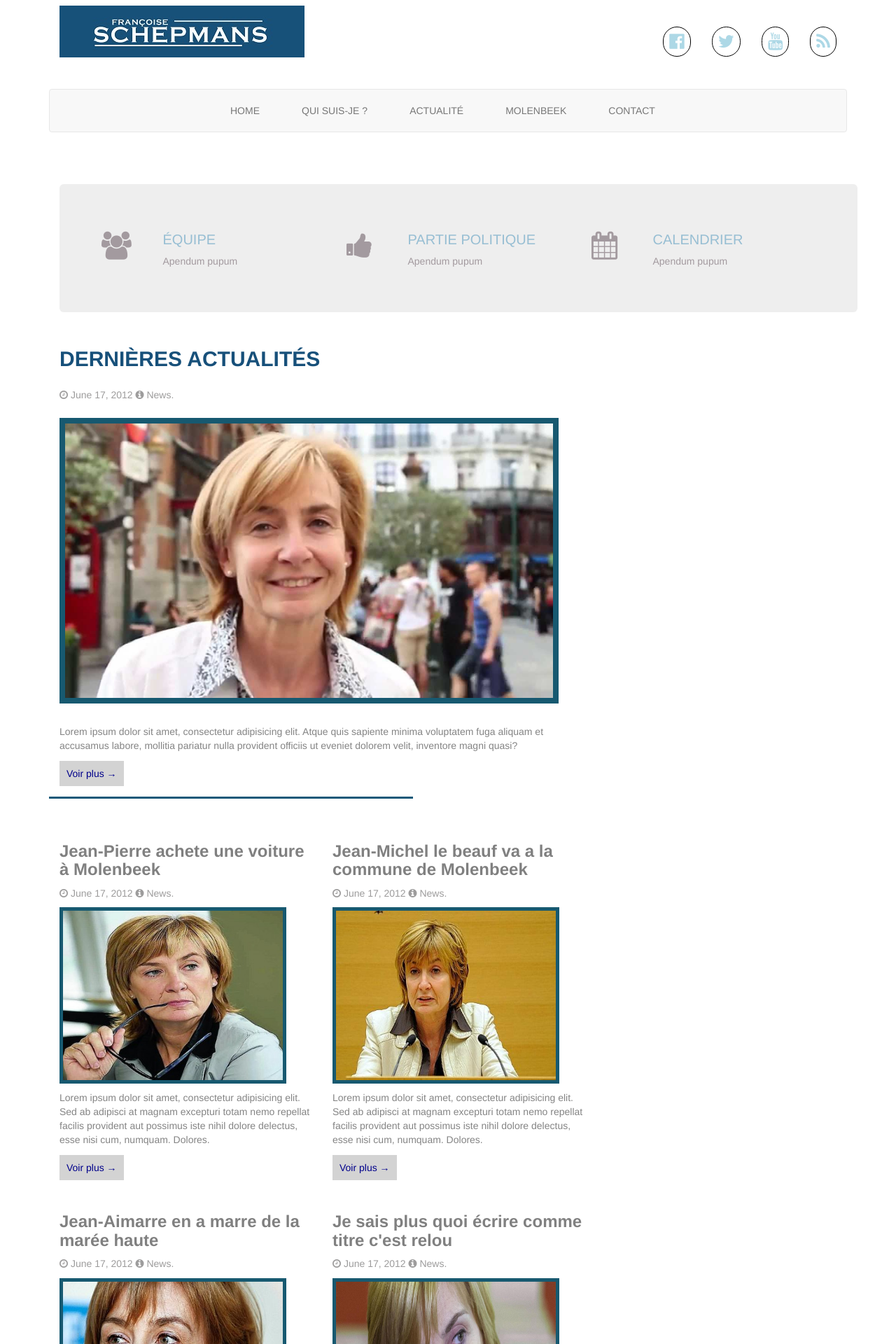
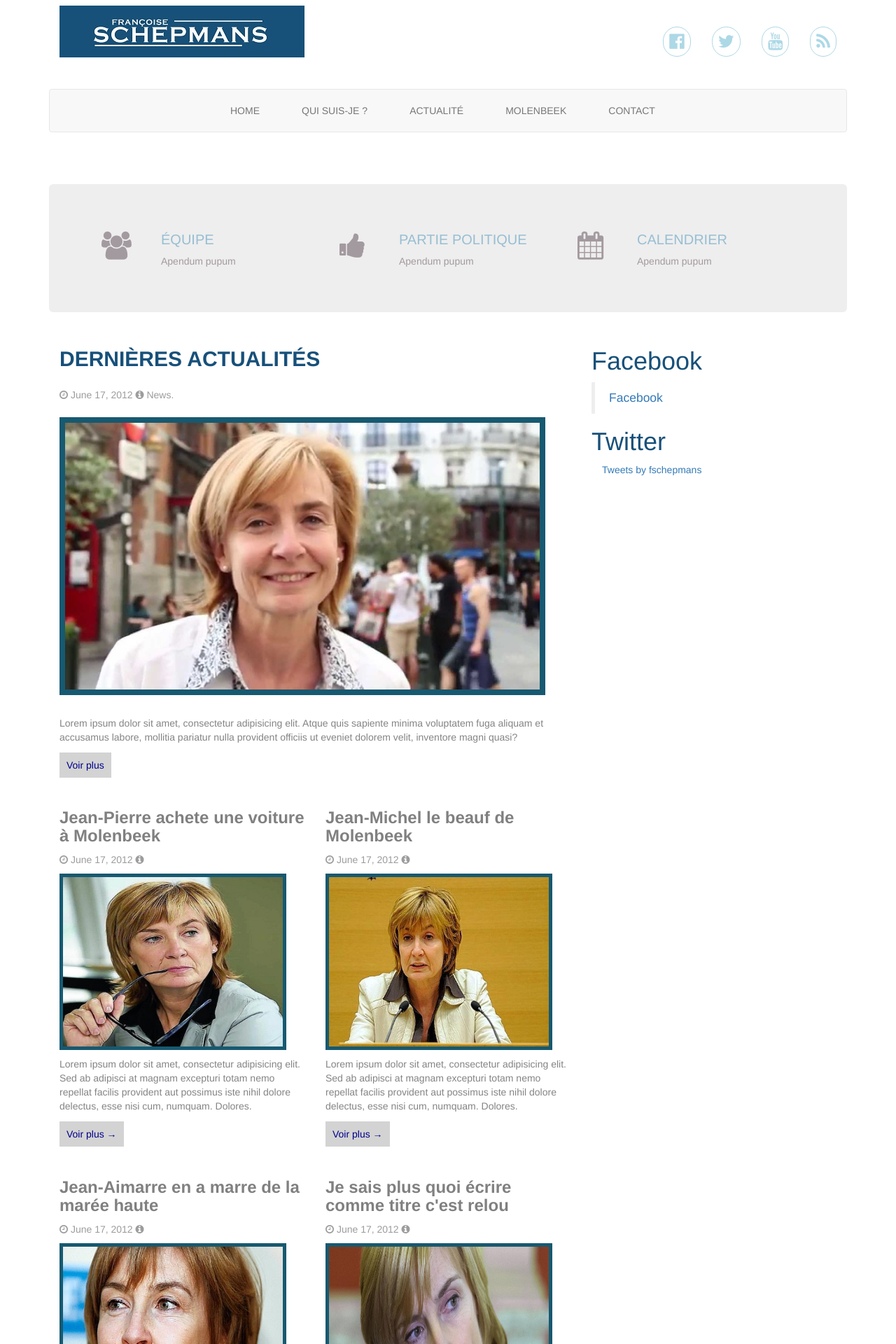
Before and after one commit to dyablinus/schepmans_clean, a CodeIgniter app: page /schepmans/ in a window 1280 px wide. Shown: the top 1920 px of the page at 70% size. Run offline with CodeIgniter, Linux system fonts and the light colour scheme; some libraries are stand-ins or nearby versions; grey boxes are pictures that could not be loaded.

Commit message:
fin correction nav/footer intégration homepage

```diff
--- a/application/views/schepmans/index.php
+++ b/application/views/schepmans/index.php
@@ -1,4 +1,25 @@
-<div class="container">
+<script type="text/javascript">
+	var _gaq = _gaq || [];
+	_gaq.push(['_setAccount', 'UA-7174574-22']);
+	_gaq.push(['_trackPageview']);
+
+	(function () {
+		var ga = document.createElement('script'); ga.type = 'text/javascript'; ga.async = true;
+		ga.src = ('https:' == document.location.protocol ? 'https://ssl' : 'http://www') + '.google-analytics.com/ga.js';
+		var s = document.getElementsByTagName('script')[0]; s.parentNode.insertBefore(ga, s);
+	})();
+
+</script>
+<script>
+	(function (d, s, id) {
+		var js, fjs = d.getElementsByTagName(s)[0];
+		if (d.getElementById(id)) return;
+		js = d.createElement(s); js.id = id;
+		js.src = "//connect.facebook.net/en_US/sdk.js#xfbml=1&version=v2.9";
+		fjs.parentNode.insertBefore(js, fjs);
+	}(document, 'script', 'facebook-jssdk'));
+
+</script>
 <div class="box_carousel">
 
     <div class="row">
@@ -12,9 +33,9 @@
                             <div class="caption-title">
                                 <h2>Schepmans</h2>
                             </div><br />
-                                <p><br /> Lorem ipsum dolor sit amet, consectetur adipisicing elit. Adipisci nisi enim nihil
-                                    cupiditate sed ea, placeat consequatur accusamus fugiat. Dicta at possimus doloribus,
-                                    laboriosam reprehenderit? Quas dolores provident ad molestiae! <br />
+                            <p><br /> Lorem ipsum dolor sit amet, consectetur adipisicing elit. Adipisci nisi enim nihil cupiditate
+                                sed ea, placeat consequatur accusamus fugiat. Dicta at possimus doloribus, laboriosam reprehenderit?
+                                Quas dolores provident ad molestiae! <br />
                             </p>
                         </div>
                         <!--/ .caption-entry-->
@@ -49,8 +70,8 @@
                             <div class="caption-title">
                                 <h2>Schepmans</h2>
                             </div><br />
-                                <p><br /> Donec lobortis risus a elit. Etiam tempor. Ut ullamcorper, ligula eu tempor congue,
-                                    eros est euismod turpis, id tincidunt sapien risus a quam. <br />
+                            <p><br /> Donec lobortis risus a elit. Etiam tempor. Ut ullamcorper, ligula eu tempor congue, eros
+                                est euismod turpis, id tincidunt sapien risus a quam. <br />
                             </p>
                         </div>
                         <!--/ .caption-entry-->
@@ -85,8 +106,8 @@
                             <div class="caption-title">
                                 <h2>Schepmans</h2>
                             </div><br />
-                                <p><br /> Ut enim ad minim veniam, quis nostrud exercitation ullamco laboris nisi ut aliquip
-                                    ex ea commodo consequat. Duis aute irure dolor in.<br />
+                            <p><br /> Ut enim ad minim veniam, quis nostrud exercitation ullamco laboris nisi ut aliquip ex
+                                ea commodo consequat. Duis aute irure dolor in.<br />
                             </p>
                         </div>
                         <!--/ .caption-entry-->
@@ -102,13 +123,8 @@
     </div>
 </div>
 <!--/ #slider-->
-
-
-
-
 <div class="jumbotron">
-
-
+    <div class="container">
         <div class="row fafa">
             <div class="col-xs-1"><i class="syl fa fa-users" aria-hidden="true"></i>
             </div>
@@ -130,80 +146,64 @@
             </div>
         </div>
     </div>
+</div>
 
-
-    <!-- actuality page start/ main page -->
+<div class="col-md-8" id="marginpourfooter">
 <div class="row">
-
-
-        <div class="col-xs-8 col-sm-8 col-md-8 col-lg-8">
-
-
-            <div class="row">
-
     <div class="col-md-12 textdeco">
         <h2 class="padactu">DERNIÈRES ACTUALITÉS
         </h2>
-                    <p class="timer"><i class="syl fa fa-clock-o" aria-hidden="true"></i> June 17, 2012 <i class="syl fa fa-info-circle" aria-hidden="true"></i>                        News.
+        <p class="timer"><i class="syl fa fa-clock-o" aria-hidden="true"></i> June 17, 2012 <i class="syl fa fa-info-circle" aria-hidden="true"></i>            News.
         </p>
-                    <img src="<?= base_url (" assets/images/schep2.jpg ") ?>" id="homeimg1" alt="">
-                    <p class="colorpara"> Lorem ipsum dolor sit amet, consectetur adipisicing elit. Atque quis sapiente minima voluptatem fuga
-                        aliquam et accusamus labore, mollitia pariatur nulla provident officiis ut eveniet dolorem velit,
-                        inventore magni quasi?</p>
-                    <a class="border button gray" href="http://politic.webtemplatemasters.com/cum-sociis-natoque-penatibus-et-magnis/" title="Read More →">Voir plus →</a>
-                </div>
+        <img src="<?= base_url ("assets/images/schep2.jpg") ?>" id="homeimg1" alt="">
+        <p class="colorpara"> Lorem ipsum dolor sit amet, consectetur adipisicing elit. Atque quis sapiente minima voluptatem fuga aliquam et accusamus
+            labore, mollitia pariatur nulla provident officiis ut eveniet dolorem velit, inventore magni quasi?</p>
+        <a class="border button gray" href="http://politic.webtemplatemasters.com/cum-sociis-natoque-penatibus-et-magnis/" title="Read More →">Voir plus</a>
     </div>
 
-
-
+</div>
 <div class="row">
-
-                <div class="col-md-8 borduresepar"></div>
-            </div>
-
-
-            <div class="row">
-
     <div class="col-md-6 textdeco">
         <h2 class="articlfont">Jean-Pierre achete une voiture à Molenbeek</h2>
-                    <p class="timer"><i class="syl fa fa-clock-o" aria-hidden="true"></i> June 17, 2012 <i class="syl fa fa-info-circle" aria-hidden="true"></i>                        News.
+        <p class="timer"><i class="syl fa fa-clock-o" aria-hidden="true"></i> June 17, 2012 <i class="syl fa fa-info-circle" aria-hidden="true"></i>
         </p>
-                    <img class="taille" src="<?= base_url (" assets/images/schep4.jpg ") ?>" alt="">
-                    <p class="colorpara">Lorem ipsum dolor sit amet, consectetur adipisicing elit. Sed ab adipisci at magnam excepturi totam nemo
-                        repellat facilis provident aut possimus iste nihil dolore delectus, esse nisi cum, numquam. Dolores.</p>
+        <img class="taille" src="<?= base_url ("/assets/images/schep4.jpg") ?>" alt="">
+        <p class="colorpara">Lorem ipsum dolor sit amet, consectetur adipisicing elit. Sed ab adipisci at magnam excepturi totam nemo repellat
+            facilis provident aut possimus iste nihil dolore delectus, esse nisi cum, numquam. Dolores.</p>
         <a class="border button gray" href="http://politic.webtemplatemasters.com/cum-sociis-natoque-penatibus-et-magnis/" title="Read More →">Voir plus →</a>
     </div>
     <div class="col-md-6 textdeco">
-                    <h2 class="articlfont">Jean-Michel le beauf va a la commune de Molenbeek</h2>
-                    <p class="timer"><i class="syl fa fa-clock-o" aria-hidden="true"></i> June 17, 2012 <i class="syl fa fa-info-circle" aria-hidden="true"></i>                        News.
+        <h2 class="articlfont">Jean-Michel le beauf de Molenbeek</h2>
+        <p class="timer"><i class="syl fa fa-clock-o" aria-hidden="true"></i> June 17, 2012 <i class="syl fa fa-info-circle" aria-hidden="true"></i>
         </p>
-                    <img class="taille" src="<?= base_url (" assets/images/schep5.jpg ") ?>" alt="">
-                    <p class="colorpara">Lorem ipsum dolor sit amet, consectetur adipisicing elit. Sed ab adipisci at magnam excepturi totam nemo
-                        repellat facilis provident aut possimus iste nihil dolore delectus, esse nisi cum, numquam. Dolores.</p>
+        <img class="taille" src="<?= base_url ("/assets/images/schep5.jpg") ?>" alt="">
+        <p class="colorpara">Lorem ipsum dolor sit amet, consectetur adipisicing elit. Sed ab adipisci at magnam excepturi totam nemo repellat
+            facilis provident aut possimus iste nihil dolore delectus, esse nisi cum, numquam. Dolores.</p>
         <a class="border button gray" href="http://politic.webtemplatemasters.com/cum-sociis-natoque-penatibus-et-magnis/" title="Read More →">Voir plus →</a>
     </div>
+
 </div>
-
-            <div class="row marginpourfooter">
+<div class="row">
     <div class="col-md-6 textdeco">
         <h2 class="articlfont">Jean-Aimarre en a marre de la marée haute</h2>
-                    <p class="timer"><i class="syl fa fa-clock-o" aria-hidden="true"></i> June 17, 2012 <i class="syl fa fa-info-circle" aria-hidden="true"></i>                        News.
+        <p class="timer"><i class="fa fa-clock-o" aria-hidden="true"></i> June 17, 2012 <i class="syl fa fa-info-circle" aria-hidden="true"></i>
         </p>
-                    <img class="taille" src="<?= base_url (" assets/images/schep3.jpg ") ?>" alt="">
-                    <p class="colorpara">Lorem ipsum dolor sit amet, consectetur adipisicing elit. Sed ab adipisci at magnam excepturi totam nemo
-                        repellat facilis provident aut possimus iste nihil dolore delectus, esse nisi cum, numquam. Dolores.</p>
+        <img class="taille" src="<?= base_url ("/assets/images/schep3.jpg") ?>" alt="">
+        <p class="colorpara">Lorem ipsum dolor sit amet, consectetur adipisicing elit. Sed ab adipisci at magnam excepturi totam nemo repellat
+            facilis provident aut possimus iste nihil dolore delectus, esse nisi cum, numquam. Dolores.</p>
         <a class="border button gray" href="http://politic.webtemplatemasters.com/cum-sociis-natoque-penatibus-et-magnis/" title="Read More →">Voir plus →</a>
     </div>
     <div class="col-md-6 textdeco">
         <h2 class="articlfont">Je sais plus quoi écrire comme titre c'est relou</h2>
-                    <p class="timer"><i class="syl fa fa-clock-o" aria-hidden="true"></i> June 17, 2012 <i class="syl fa fa-info-circle" aria-hidden="true"></i>                        News.
+        <p class="timer"><i class="syl fa fa-clock-o" aria-hidden="true"></i> June 17, 2012 <i class="syl fa fa-info-circle" aria-hidden="true"></i>
         </p>
-                    <img class="taille" src="<?= base_url (" assets/images/schep7.jpg ") ?>" alt="">
-                    <p class="colorpara">Lorem ipsum dolor sit amet, consectetur adipisicing elit. Sed ab adipisci at magnam excepturi totam nemo
-                        repellat facilis provident aut possimus iste nihil dolore delectus, esse nisi cum, numquam. Dolores.</p>
+        <img class="taille" src="<?= base_url ("/assets/images/schep7.jpg") ?>" alt="">
+        <p class="colorpara">Lorem ipsum dolor sit amet, consectetur adipisicing elit. Sed ab adipisci at magnam excepturi totam nemo repellat
+            facilis provident aut possimus iste nihil dolore delectus, esse nisi cum, numquam. Dolores.</p>
         <a class="border button gray" href="http://politic.webtemplatemasters.com/cum-sociis-natoque-penatibus-et-magnis/" title="Read More →">Voir plus →</a>
     </div>
+
+
 </div>
 </div>
 <!-- main page end -->
-    </div>
--- a/assets/css/actualite.css
+++ b/assets/css/actualite.css
@@ -22,6 +22,7 @@
 }
 .img_actu{
     width: 100%;
+    height: 221.43px;
 }
 .date h6 {
     display: inline-block;
@@ -39,10 +40,10 @@
     background-color: #e7e7e7;
 }
 .box_actu h4 {
-    font-size: 250%;
+    font-size: 200%;
 }
 .box_actu p {
-    line-height: 30px;
+    line-height: 20px;
 }
 
 .title_article {
--- a/assets/css/homepage.css
+++ b/assets/css/homepage.css
@@ -75,7 +75,7 @@
     margin-bottom: 1%;
 
 }
-.marginpourfooter{
+#marginpourfooter{
     margin-bottom: 10%;
 }
 @media screen and (max-width: 550px) {
--- a/assets/css/style.css
+++ b/assets/css/style.css
@@ -20,18 +20,12 @@
 }
 #nav_icontop .icon_top{
     font-size: 25px;
-    border: 1px solid black;
+    border: 1px solid lightblue;
     border-radius: 40px;
     padding: 8px;
     color: lightblue;
 }
-#nav_icontop>#nav_icontope>.icon_top{
-    font-size: 25px;
-    border: 1px solid black;
-    border-radius: 40px;
-    padding: 8px;
-    color: lightblue;
-}
+
 .youtube_navtop>a>.fa-youtube:hover{
     color: red;
 }
@@ -122,7 +116,7 @@
 /*DEBUT FOOTER*/
 .nav_footer .fa{
     font-size: 25px;
-    border: 1px solid black;
+    border: 1px solid lightblue;
     border-radius: 40px;
     padding: 8px;
     color: lightblue;
@@ -178,4 +172,7 @@
 #copyright > p {
     margin: 5% 0;
 }
+a#back-top{
+    display: none !important;
+}
 /*FIN FOOTER*/
```
Also changed, not shown: application/views/schepmans/actualite.php (+4 -4 lines), assets/images/11.jpg (added), assets/images/8.jpg (added), assets/images/9.jpg (added). Lines whose indentation alone changed are shown as unchanged.
